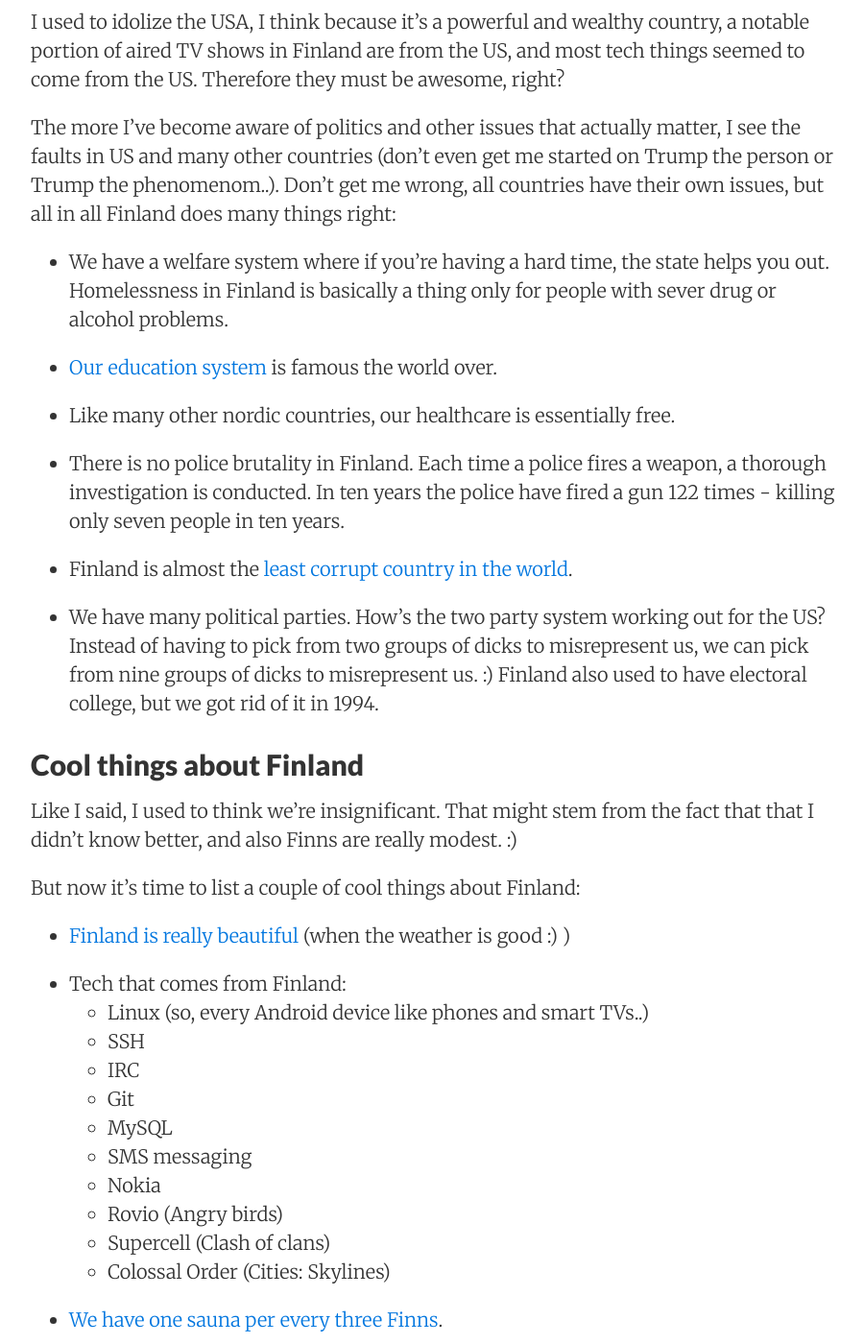
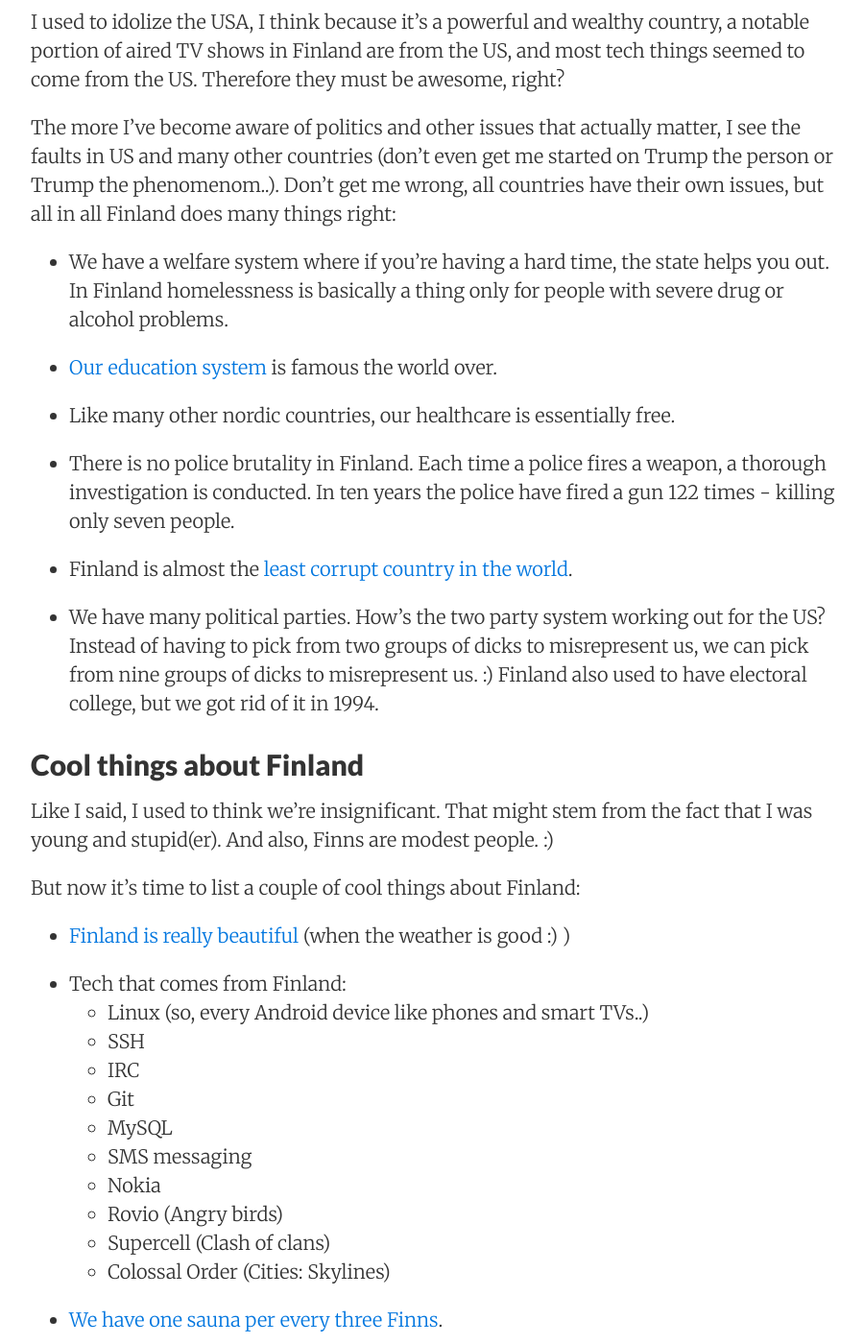
Before and after one commit to joonas-fi/joonas.fi, a Jekyll site: the page built from blog/_posts/2017/2017-12-06-happy-100th-birthday-finland.md, in a window 1280 px wide and 1400 px high, scrolled down 657 px. Shown: the whole window at 96% size, without its empty margins (188-1088 px from the left). Built offline with Jekyll 4.4.1, drawn with Linux system fonts in a browser that asks for light colours; nearby versions of some CDN libraries; comment, search, counter and statistics services are not loaded; some of the changed text lies outside the part shown.

Commit message:
Fix a few typos

```diff
--- a/blog/_posts/2017/2017-12-06-happy-100th-birthday-finland.md
+++ b/blog/_posts/2017/2017-12-06-happy-100th-birthday-finland.md
@@ -19,15 +19,15 @@
 and many other countries (don't even get me started on Trump the person or Trump the phenomenom..).
 Don't get me wrong, all countries have their own issues, but all in all Finland does many things right:
 
-- We have a welfare system where if you're having a hard time, the state helps you out. Homelessness
-  in Finland is basically a thing only for people with sever drug or alcohol problems.
+- We have a welfare system where if you're having a hard time, the state helps you out. In Finland
+  homelessness is basically a thing only for people with severe drug or alcohol problems.
 
 - [Our education system](http://www.businessinsider.com/finland-education-school-2011-12) is famous the world over.
 
 - Like many other nordic countries, our healthcare is essentially free.
 
 - There is no police brutality in Finland. Each time a police fires a weapon, a thorough investigation is
-  conducted. In ten years the police have fired a gun 122 times - killing only seven people in ten years.
+  conducted. In ten years the police have fired a gun 122 times - killing only seven people.
 
 - Finland is almost the [least corrupt country in the world](https://en.wikipedia.org/wiki/Corruption_Perceptions_Index#2016).
 
@@ -40,8 +40,8 @@
 Cool things about Finland
 -------------------------
 
-Like I said, I used to think we're insignificant. That might stem from the fact that that
-I didn't know better, and also Finns are really modest. :)
+Like I said, I used to think we're insignificant. That might stem from the fact that
+I was young and stupid(er). And also, Finns are modest people. :)
 
 But now it's time to list a couple of cool things about Finland:
 
```
Also changed, not shown: other parts of blog/_posts/2017/2017-12-06-happy-100th-birthday-finland.md (+2 -2 lines).
